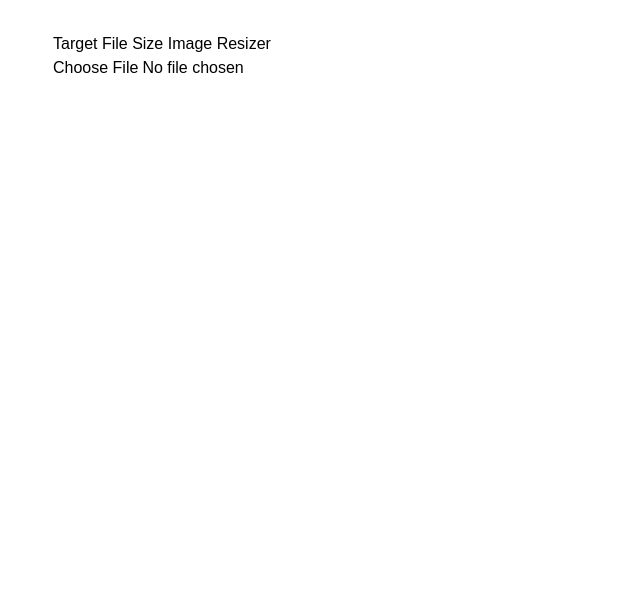
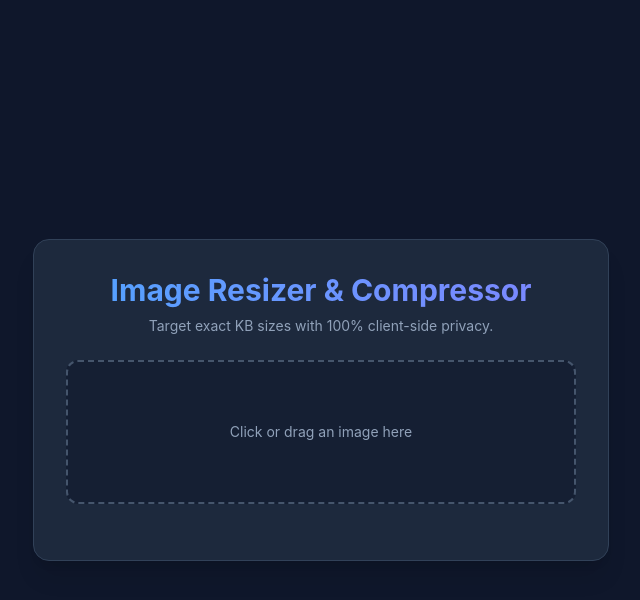
Before and after one commit to SarthakCodes170607/image-resizer, a React (Vite) app: page / in a window 1280 px wide. Shown: the top 600 px of the page, without its empty margins (319-959 px from the left). Built offline with nearby package versions, Linux system fonts and the light colour scheme.

Commit message:
style: restore Tailwind UI styling with target KB feature

```diff
--- a/src/App.jsx
+++ b/src/App.jsx
@@ -2,6 +2,7 @@ import React, { useState } from 'react';
 
 export default function App() {
   const [imageFile, setImageFile] = useState(null);
+  const [imagePreview, setImagePreview] = useState(null);
   const [targetKB, setTargetKB] = useState(100);
   const [resizedImage, setResizedImage] = useState(null);
   const [processing, setProcessing] = useState(false);
@@ -11,6 +12,7 @@ export default function App() {
     const file = e.target.files[0];
     if (file) {
       setImageFile(file);
+      setImagePreview(URL.createObjectURL(file));
       setResizedImage(null);
       setStats(null);
     }
@@ -78,44 +80,74 @@ export default function App() {
   };
 
   return (
-    <div style={{ padding: '2rem', fontFamily: 'sans-serif', maxWidth: '600px', margin: 'auto' }}>
-      <h2>Target File Size Image Resizer</h2>
+    <div className="min-h-screen bg-slate-900 text-slate-100 flex flex-col items-center justify-center p-6">
+      <div className="max-w-xl w-full bg-slate-800 rounded-2xl shadow-xl p-8 border border-slate-700">
+        <h1 className="text-3xl font-bold text-center mb-2 bg-gradient-to-r from-blue-400 to-indigo-400 bg-clip-text text-transparent">
+          Image Resizer & Compressor
+        </h1>
+        <p className="text-slate-400 text-center mb-6 text-sm">
+          Target exact KB sizes with 100% client-side privacy.
+        </p>
 
-      <input type="file" accept="image/*" onChange={handleImageUpload} />
+        {/* Upload Box */}
+        <div className="mb-6">
+          <label className="flex flex-col items-center justify-center w-full h-36 border-2 border-dashed border-slate-600 hover:border-blue-500 rounded-xl cursor-pointer bg-slate-900/50 transition">
+            <span className="text-sm text-slate-400">
+              {imageFile ? imageFile.name : 'Click or drag an image here'}
+            </span>
+            <input type="file" accept="image/*" className="hidden" onChange={handleImageUpload} />
+          </label>
+        </div>
 
         {imageFile && (
-        <div style={{ marginTop: '1.5rem' }}>
-          <label>
-            <strong>Target Size (KB):</strong>
+          <div className="space-y-6">
+            {/* Controls */}
+            <div className="bg-slate-900/80 p-4 rounded-xl border border-slate-700/50">
+              <label className="block text-sm font-medium mb-2 text-slate-300">
+                Target File Size (KB):
+              </label>
+              <div className="flex gap-3">
                 <input
                   type="number"
                   value={targetKB}
                   onChange={(e) => setTargetKB(Number(e.target.value))}
-              style={{ marginLeft: '10px', padding: '5px', width: '100px' }}
+                  className="bg-slate-800 border border-slate-600 rounded-lg px-4 py-2 w-full text-white focus:outline-none focus:ring-2 focus:ring-blue-500"
+                  placeholder="e.g. 100"
                 />
-          </label>
-
                 <button
                   onClick={compressToTargetSize}
                   disabled={processing}
-            style={{ marginLeft: '10px', padding: '6px 12px', cursor: 'pointer' }}
+                  className="bg-blue-600 hover:bg-blue-500 disabled:bg-slate-700 text-white font-semibold px-6 py-2 rounded-lg transition shrink-0"
                 >
-            {processing ? 'Compressing...' : 'Resize Image'}
+                  {processing ? 'Processing...' : 'Compress'}
                 </button>
               </div>
-      )}
+            </div>
 
+            {/* Results / Stats */}
             {stats && (
-        <div style={{ marginTop: '1.5rem' }}>
-          <p><strong>Original Size:</strong> {stats.originalSize} KB</p>
-          <p><strong>Resulting Size:</strong> {stats.finalSize} KB</p>
-          <img src={resizedImage} alt="Resized" style={{ maxWidth: '100%', marginTop: '10px' }} />
-          <br />
-          <a href={resizedImage} download={`resized_${targetKB}KB.jpg`}>
-            <button style={{ marginTop: '10px', padding: '8px 16px' }}>Download Image</button>
+              <div className="bg-slate-900/80 p-4 rounded-xl border border-slate-700/50 space-y-4">
+                <div className="flex justify-between text-sm text-slate-300 border-b border-slate-800 pb-3">
+                  <span>Original: <strong className="text-white">{stats.originalSize} KB</strong></span>
+                  <span>Target Result: <strong className="text-emerald-400">{stats.finalSize} KB</strong></span>
+                </div>
+
+                <div className="overflow-hidden rounded-lg bg-slate-950 max-h-64 flex items-center justify-center">
+                  <img src={resizedImage} alt="Resized output" className="object-contain h-full w-full" />
+                </div>
+
+                <a
+                  href={resizedImage}
+                  download={`resized_${targetKB}KB.jpg`}
+                  className="block text-center w-full bg-emerald-600 hover:bg-emerald-500 text-white font-semibold py-2.5 rounded-lg transition"
+                >
+                  Download Compressed Image
                 </a>
               </div>
             )}
           </div>
+        )}
+      </div>
+    </div>
   );
 }
```
Lines whose indentation alone changed are shown as unchanged.
